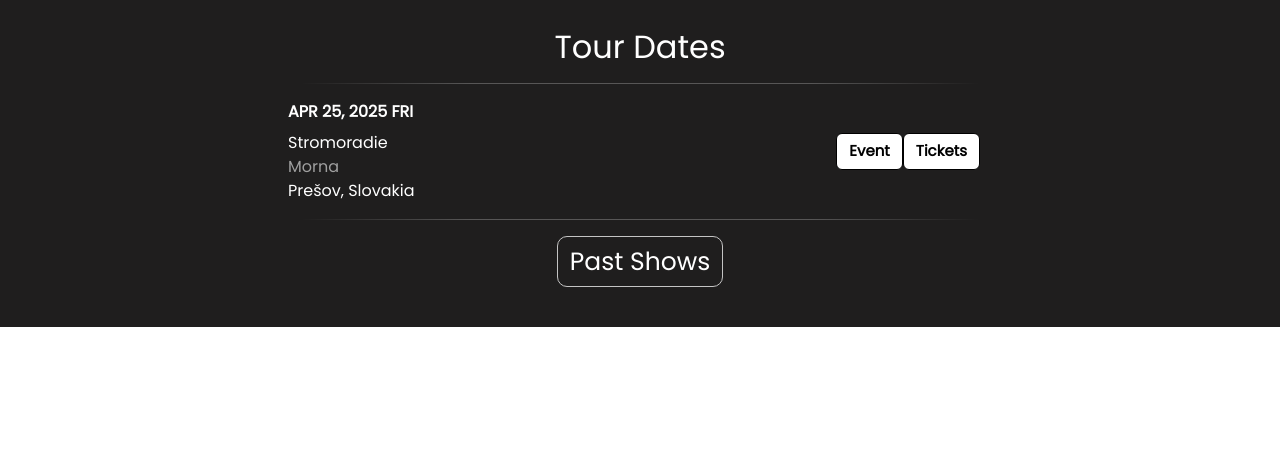
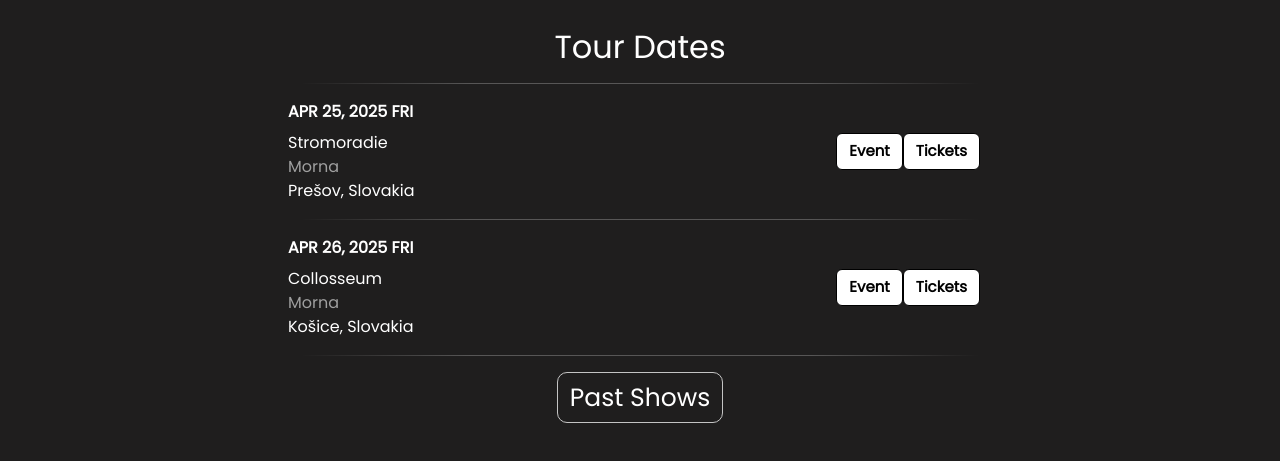
Before and after one commit to Hardell/hardell.github.io, a plain HTML site: page index.html in a window 1280 px wide. Shown: the part 867-1328 px from the top of the page. Before the commit the page ends 1194 px from the top, so only its background shows below. Drawn offline with nearby package versions, Linux system fonts and the light colour scheme.

Commit message:
Kosice pridane

```diff
--- a/index.html
+++ b/index.html
@@ -78,6 +78,25 @@
 							</a>
 						</div>
 					</div>
+
+					<hr class="hr hr-blurry" />
+					<div class="row">
+						<div class="col">
+							<div class="row date">APR 26, 2025 FRI</div>
+							<div class="row">Collosseum</div>
+							<div class="row support">Morna</div>
+							<div class="row">Košice, Slovakia</div>
+						</div>
+						<div class="col ticket-buttons d-flex justify-content-end">
+							<a href="https://facebook.com/events/s/ions-morna-kosice/1606299140763992/">
+								<button class="btn btn-success">Event</button>
+							</a>
+							<a href="https://taplink.cc/ionsband">
+								<button class="btn btn-primary">Tickets</button>
+							</a>
+						</div>
+					</div>
+
 					<hr class="hr hr-blurry" />
 					<!-- <div>More shows will be added in 2025.</div>
 					<hr class="hr hr-blurry" /> -->
```
